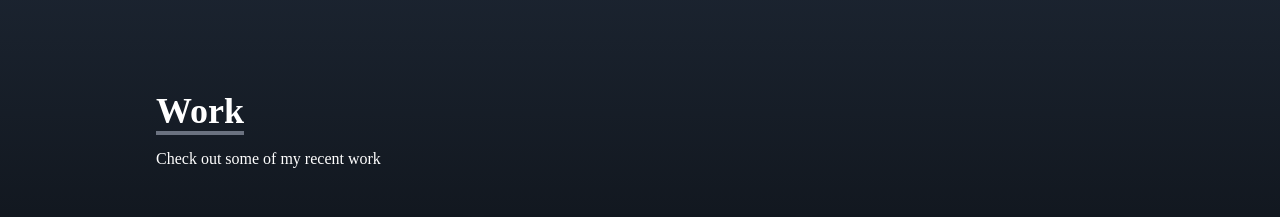
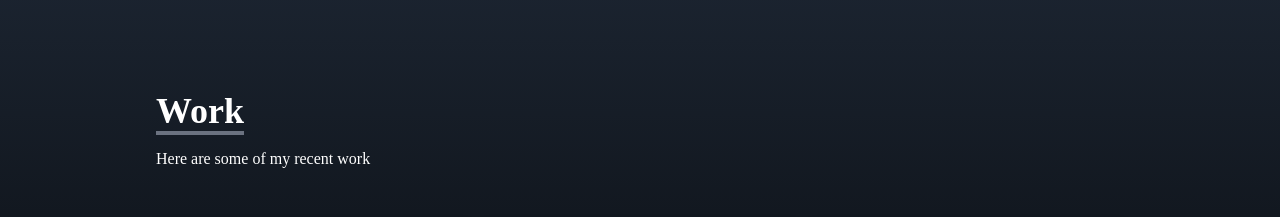
Before and after one commit to peter-mwaura/my-portfolio, a React (Create React App) app: page / in a window 1280 px wide. Shown: the part 2520-2737 px from the top of the page. Built offline with nearby package versions, Linux system fonts and the light colour scheme.

Commit message:
feat(work): update introduction in work section

```diff
--- a/src/components/Work.js
+++ b/src/components/Work.js
@@ -1,4 +1,3 @@
-import React from 'react';
 import { allatersacco, personalTaskManager, wezago } from '../assets';
 
 const Work = () => {
@@ -36,7 +35,7 @@
                     <p className="inline text-4xl font-bold border-b-4 border-gray-500">
                         Work
                     </p>
-                    <p className="py-4">Check out some of my recent work</p>
+                    <p className="py-4">Here are some of my recent work</p>
                 </div>
 
                 {/* Container */}
```
